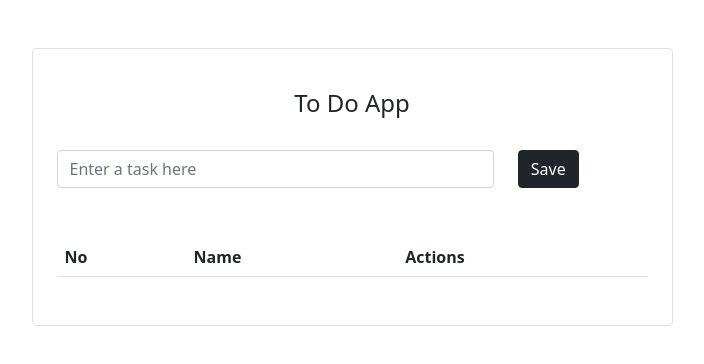
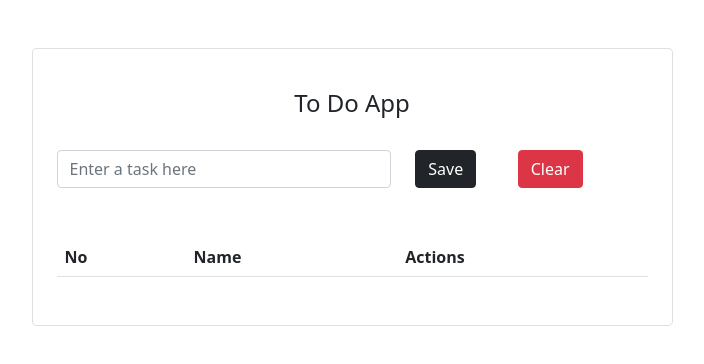
Before and after one commit to rajrachchh14/React-Todo-Function-Base, a React (Create React App) app: page / in a window 1280 px wide. Shown: the top 364 px of the page, without its empty margins (288-992 px from the left). Built offline with nearby package versions, Linux system fonts and the light colour scheme.

Commit message:
1 file modified

```diff
--- a/src/App.js
+++ b/src/App.js
@@ -16,6 +16,10 @@ export default function App() {
       return [...oldValue, taskName];
     });
     setTaskName('');
+  };
+
+  let Clear = () => {
+    setTaskList([]);
   };
 
   /* Program 1 */
@@ -38,7 +42,7 @@ export default function App() {
                 <h4 className="text-center my-3 pb-3">To Do App</h4>
 
                 <div className="row p-12">
-                  <div className="col-9">
+                  <div className="col-7">
                     <div className="form-outline">
                       <input
                         type="text"
@@ -58,6 +62,16 @@ export default function App() {
                       onClick={Submit}
                     >
                       Save
+                    </button>
+                  </div>
+
+                  <div className="col-2">
+                    <button
+                      type="submit"
+                      className="btn btn-danger"
+                      onClick={Clear}
+                    >
+                      Clear
                     </button>
                   </div>
                 </div>
```
